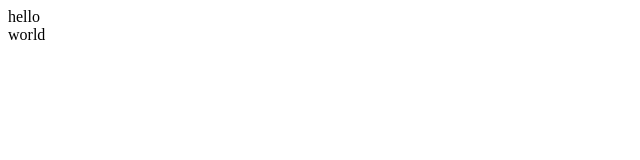
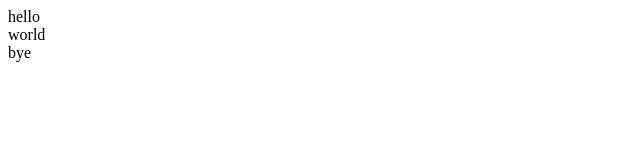
Before and after one commit to shvm2/demo3, a plain HTML site: page index.html in a window 1280 px wide. Shown: the full height of the page, 0-640 px from the left. Drawn offline with Linux system fonts and the light colour scheme.

Commit message:
main branch edited

```diff
--- a/index.html
+++ b/index.html
@@ -1,2 +1,3 @@
 <div>hello</div>
 <div>world</div>
+<div>bye</div>
```
